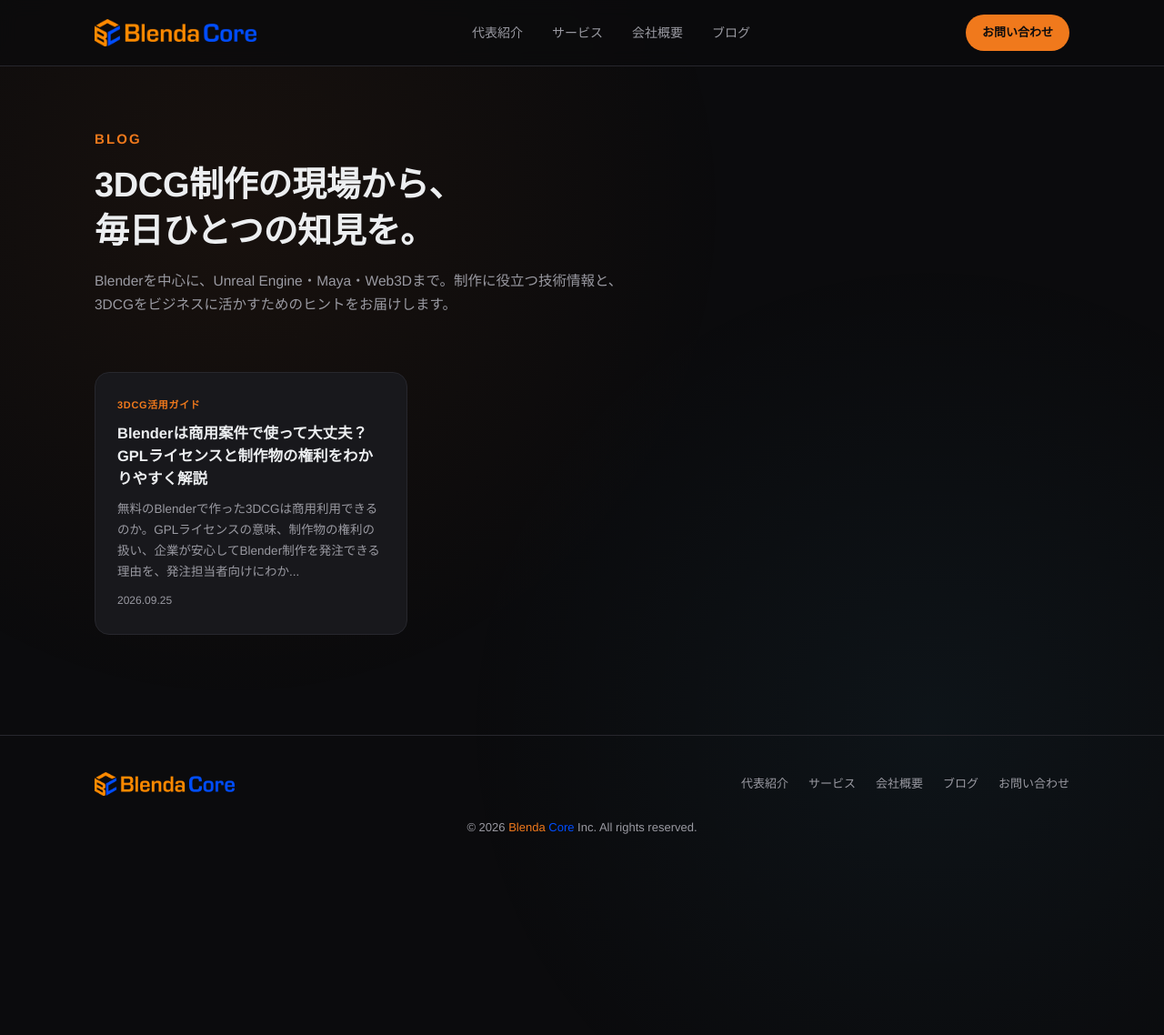
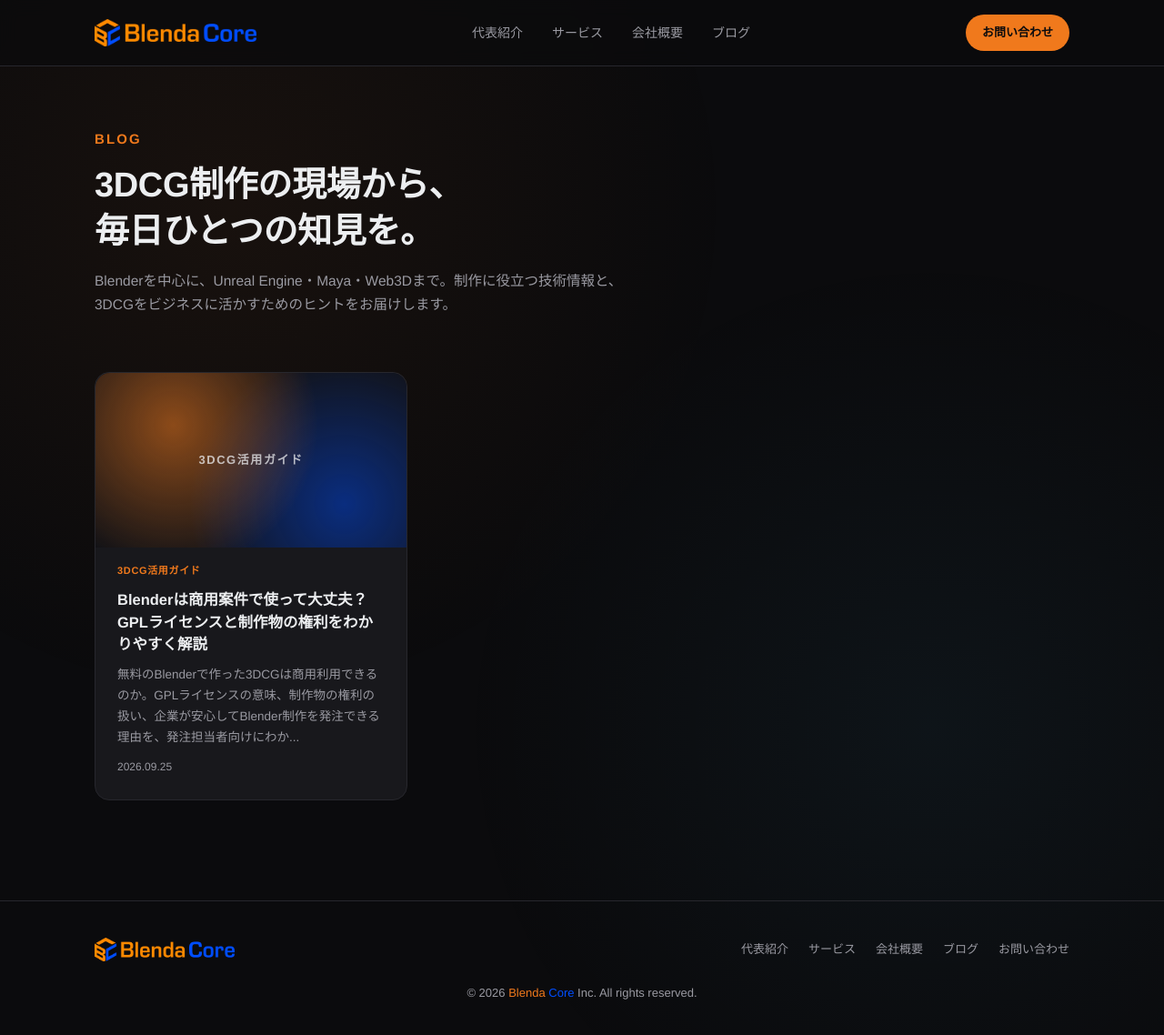
Before and after one commit to Shohei-Hoshino/blenda-core-site, a Jekyll site: the page built from blog/index.html, in a window 1280 px wide and 1143 px high. Shown: the top 1138 px of the window at 91% size. Built offline with Jekyll 4.4.1, drawn with Linux system fonts in a browser that asks for light colours.

Commit message:
アイキャッチ画像に対応

```diff
--- a/_layouts/post.html
+++ b/_layouts/post.html
@@ -13,6 +13,9 @@
     </div>
     {% if page.tags.size > 0 %}
     <ul class="tag-list">{% for tag in page.tags %}<li>#{{ tag }}</li>{% endfor %}</ul>
+    {% endif %}
+    {% if page.image %}
+    <figure class="post-hero"><img src="{{ page.image | relative_url }}" alt="{{ page.image_alt | default: page.title }}"></figure>
     {% endif %}
   </header>
 
@@ -35,6 +38,7 @@
     <div class="post-grid">
       {% for p in related limit: 3 %}
       <a class="post-card" href="{{ p.url | relative_url }}">
+        <div class="card-thumb">{% if p.image %}<img src="{{ p.image | relative_url }}" alt="" loading="lazy">{% else %}<span class="card-thumb-fallback">{{ p.category_label | default: "Blog" }}</span>{% endif %}</div>
         {% if p.category_label %}<span class="card-cat">{{ p.category_label }}</span>{% endif %}
         <h3>{{ p.title }}</h3>
         <time datetime="{{ p.date | date_to_xmlschema }}">{{ p.date | date: "%Y.%m.%d" }}</time>
--- a/assets/blog.css
+++ b/assets/blog.css
@@ -79,6 +79,24 @@
 }
 .post-card[hidden] { display: none; }
 .post-card:hover { transform: translateY(-4px); border-color: rgba(240,121,28,0.4); }
+/* Thumbnails (eye-catch image) */
+.card-thumb {
+  margin: -26px -24px 6px; aspect-ratio: 16 / 9; overflow: hidden;
+  border-radius: 16px 16px 0 0; background: var(--bg-soft);
+}
+.card-thumb img { width: 100%; height: 100%; object-fit: cover; transition: transform .4s; }
+.post-card:hover .card-thumb img { transform: scale(1.04); }
+.card-thumb-fallback {
+  width: 100%; height: 100%; display: flex; align-items: center; justify-content: center;
+  font-size: 13px; font-weight: 800; letter-spacing: 0.12em; color: rgba(236,238,240,0.75);
+  background: radial-gradient(circle at 25% 30%, rgba(240,121,28,0.55), transparent 55%),
+              radial-gradient(circle at 80% 75%, rgba(0,78,255,0.45), transparent 55%), #121216;
+}
+.post-hero {
+  margin: 28px 0 0; border-radius: 16px; overflow: hidden;
+  border: 1px solid var(--border); background: var(--bg-soft); aspect-ratio: 16 / 9;
+}
+.post-hero img { width: 100%; height: 100%; object-fit: cover; }
 .card-cat { font-size: 11px; color: var(--accent); letter-spacing: 0.06em; font-weight: 700; }
 .post-card h3 { font-size: 16.5px; font-weight: 700; line-height: 1.5; }
 .post-card p { font-size: 13.5px; color: var(--text-dim); flex: 1; }
--- a/blog/index.html
+++ b/blog/index.html
@@ -27,6 +27,7 @@
     <div class="post-grid">
       {% for p in site.posts %}
       <a class="post-card" href="{{ p.url | relative_url }}" data-cat="{{ p.category_label }}">
+        <div class="card-thumb">{% if p.image %}<img src="{{ p.image | relative_url }}" alt="" loading="lazy">{% else %}<span class="card-thumb-fallback">{{ p.category_label | default: "Blog" }}</span>{% endif %}</div>
         {% if p.category_label %}<span class="card-cat">{{ p.category_label }}</span>{% endif %}
         <h3>{{ p.title }}</h3>
         <p>{{ p.description | default: p.excerpt | strip_html | truncate: 90 }}</p>
```
Also changed, not shown: scripts/post-template.md (+1 -0 lines), .pages.yml.
